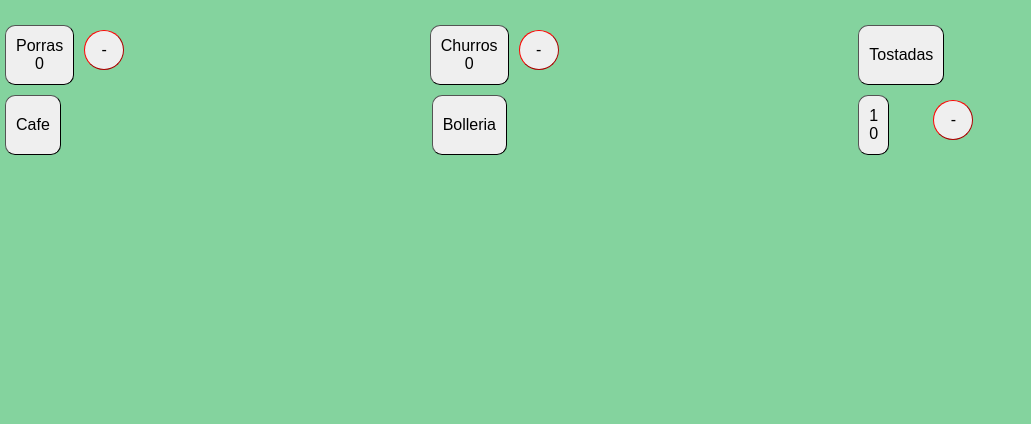
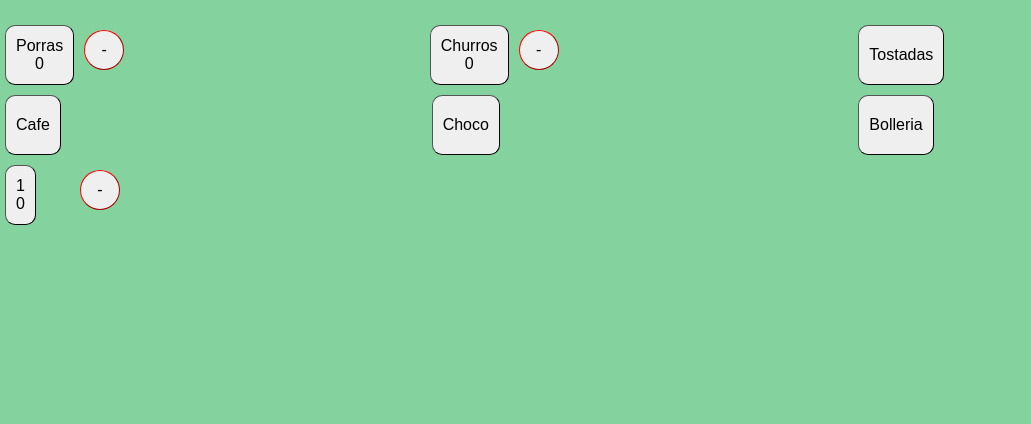
Before and after one commit to Rezink1n/ElArtesanoPOS, a FastAPI app: template templates/order.html in a window 1280 px wide. Shown: the part 50-474 px from the top of the page, without its empty margins (0-1031 px from the left). Run offline with FastAPI, Linux system fonts and the light colour scheme; the template is opened without the code that fills it: most values are stand-ins (such as "Sample title", 1, 10 or a date in 2020).

Commit message:
fix: item setting menu

```diff
--- a/static/style.css
+++ b/static/style.css
@@ -37,6 +37,18 @@ footer {
     margin-top: 10px;
     display: flexbox;
     flex-direction: row;
+}
+
+.ajustes-list {
+    margin-top: 10px;
+    display: grid;
+    grid-template-columns: repeat(3, 1fr 1fr 1fr);
+    grid-template-rows: repeat(10, 1fr);
+    -webkit-overflow-scrolling: touch;
+}
+
+.ajustes-button {
+    width: fit-content;
 }
 
 .home-button {
--- a/templates/order.html
+++ b/templates/order.html
@@ -157,6 +157,33 @@
                 </div>
             </div>
         </div>
+        <div id="chocos" class="modal">
+            <div class="modal-content">
+                <span id="closeChocos" class="close">&times;</span>
+                <div class="bolleria-menu">
+                    <div class="order-item">
+                        <button class="button-item" type="button" onclick="countClick('choco')">Choco<br><span id="choco-count">0</button>
+                        <button class="button-minus" type="button" onclick="countDown('choco')">-</button>
+                    </div>
+                    <div class="order-item">
+                        <button class="button-item" type="button" onclick="countClick('choco peq.')">Choco peq.<br><span id="choco peq.-count">0</button>
+                        <button class="button-minus" type="button" onclick="countDown('choco peq.')">-</button>
+                    </div>
+                    <div class="order-item">
+                        <button class="button-item" type="button" onclick="countClick('choco llevar')">Choco llevar<br><span id="choco llevar-count">0</button>
+                        <button class="button-minus" type="button" onclick="countDown('choco llevar')">-</button>
+                    </div>
+                    <div class="order-item">
+                        <button class="button-item" type="button" onclick="countClick('choco medio')">Choco medio<br><span id="choco medio-count">0</button>
+                        <button class="button-minus" type="button" onclick="countDown('choco medio')">-</button>
+                    </div>
+                    <div class="order-item">
+                        <button class="button-item" type="button" onclick="countClick('choco litro')">Choco litro<br><span id="choco litro-count">0</button>
+                        <button class="button-minus" type="button" onclick="countDown('choco litro')">-</button>
+                    </div>
+                </div>
+            </div>
+        </div>
         <div id="menulist" class="modal">
             <div class="modal-content">
                 <span id="closeMenuList" class="close">&times;</span>
@@ -204,6 +231,9 @@
             <button class="button-item" id="openModalCafes" onclick="cafes_menu()"type="button">Cafe</button>
         </div>
         <div class="order-item">
+            <button class="button-item" id="openModalChocos" type="button">Choco</button>
+        </div>
+        <div class="order-item">
             <button class="button-item" id="openModalBolleria" type="button">Bolleria</button>
         </div>
         {% for item in items %}
@@ -240,6 +270,10 @@
         const openModalBolleria = document.getElementById('openModalBolleria');
         const closeBolleria = document.getElementById('closeBolleria');
 
+        const chocos = document.getElementById('chocos');
+        const openModalChocos = document.getElementById('openModalChocos');
+        const closeChocos = document.getElementById('closeChocos');
+
         const menulist = document.getElementById('menulist');
         const openMenuList = document.getElementById('openMenuList');
         const closeMenuList = document.getElementById('closeMenuList');
@@ -269,6 +303,13 @@
         }
         closeBolleria.onclick = function() {
             bolleria.style.display = 'none';
+        }
+
+        openModalChocos.onclick = function() {
+            chocos.style.display = 'block';
+        }
+        closeChocos.onclick = function() {
+            chocos.style.display = 'none';
         }
 
         openMenuList.onclick = function() {
@@ -376,6 +417,9 @@
             }
             if (event.target == bolleria) {
                 bolleria.style.display = 'none';
+            }
+            if (event.target == chocos) {
+                chocos.style.display = 'none';
             }
         }
 
--- a/templates/table-info.html
+++ b/templates/table-info.html
@@ -6,7 +6,7 @@
 {% endblock %}
 {% block main %}
     {% for item in items %}
-        <button>{{ names[item] }}: {{ items[item] }}</button>
+        <button>{{ items[item] }}x {{ names[item] }}</button>
     {% endfor %}
     <form id='payTable' action="pay-table" method="post">
         <input name="table" type="text" value="{{ table._id }}" hidden="hidden">
```
Also changed, not shown: classes/item.py (+21 -9 lines), templates/items.html (+6 -5 lines).
